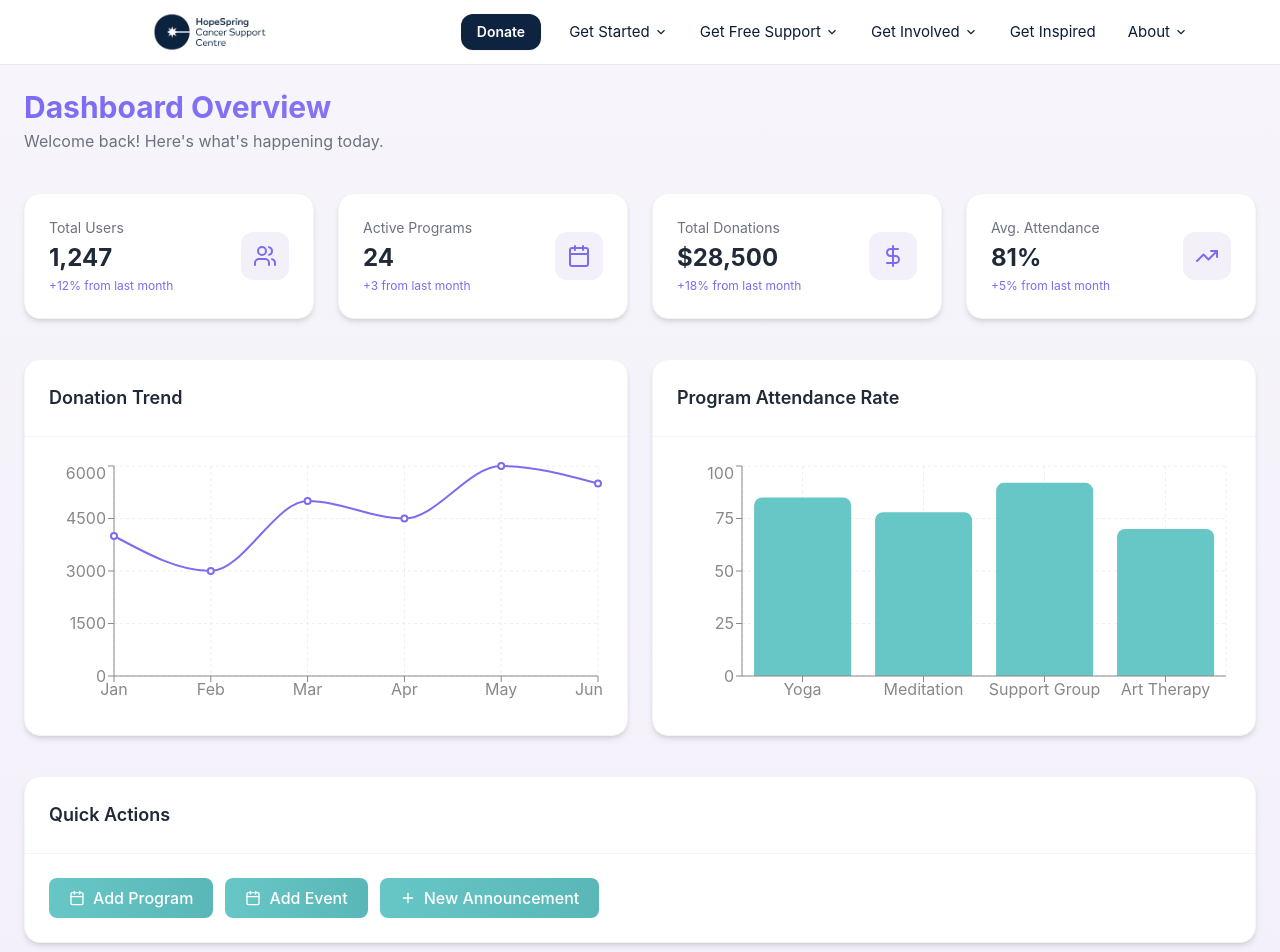
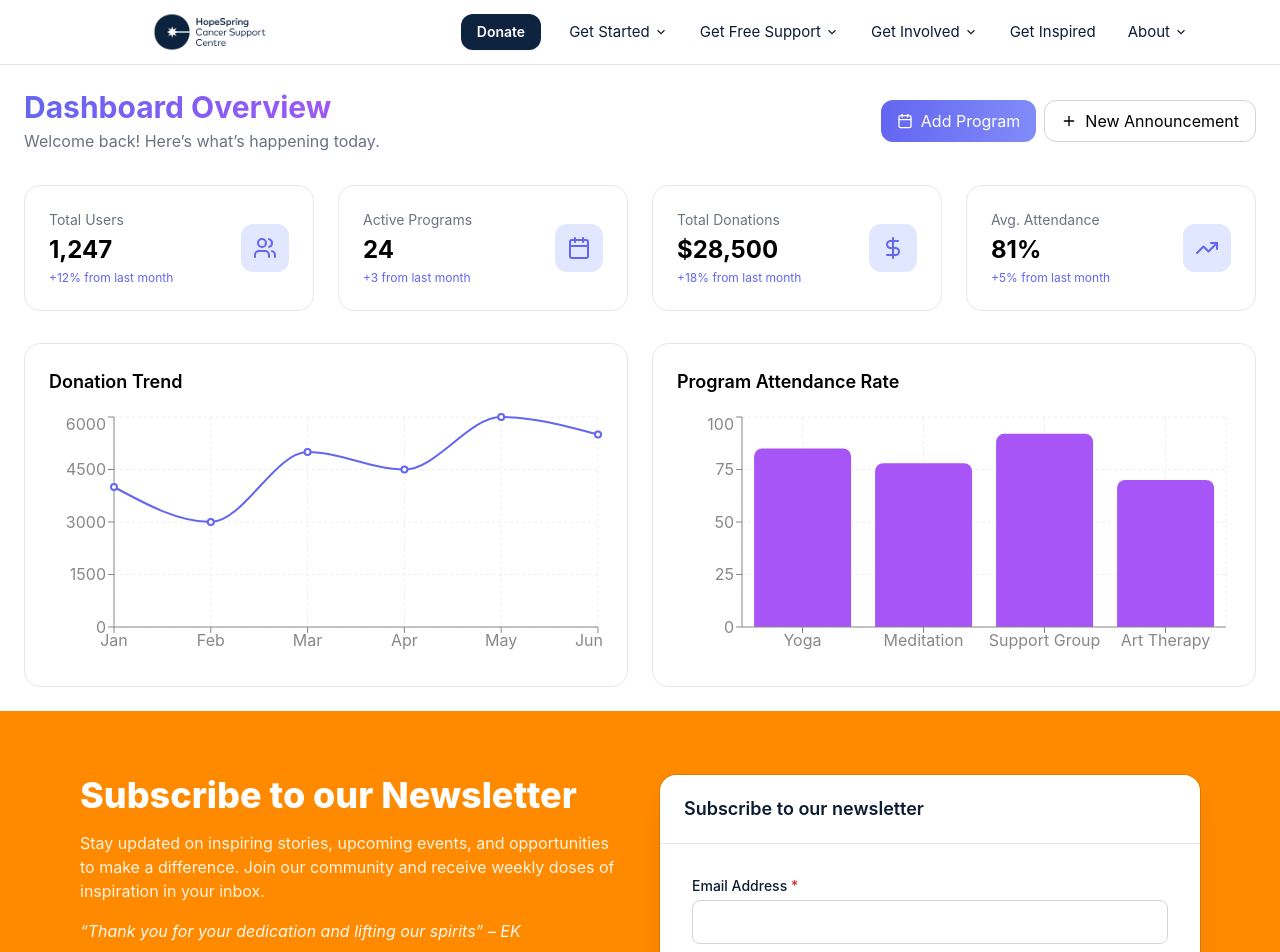
Before and after one commit to Aman-1603/HopeSpring, a React (Create React App) app in the folder hope_spring/: page /admin/dashboard in a window 1280 px wide. Shown: the top 952 px of the page. Built offline with nearby package versions, Linux system fonts and the light colour scheme.

Commit message:
Remove quick actions from admin dashboard.

```diff
--- a/hope_spring/src/AdminSection/AdminDashboard.js
+++ b/hope_spring/src/AdminSection/AdminDashboard.js
@@ -1,5 +1,3 @@
-import React from "react";
-import { useNavigate } from "react-router-dom";
 import { Users, Calendar, DollarSign, TrendingUp, Plus } from "lucide-react";
 import {
   LineChart,
@@ -13,7 +11,6 @@
   ResponsiveContainer,
 } from "recharts";
 
-// Mock data
 const donationData = [
   { month: "Jan", amount: 4000 },
   { month: "Feb", amount: 3000 },
@@ -31,8 +28,6 @@
 ];
 
 const AdminDashboard = () => {
-  const navigate = useNavigate();
-
   const stats = [
     { title: "Total Users", value: "1,247", icon: Users, change: "+12%" },
     { title: "Active Programs", value: "24", icon: Calendar, change: "+3" },
@@ -40,52 +35,49 @@
     { title: "Avg. Attendance", value: "81%", icon: TrendingUp, change: "+5%" },
   ];
 
-  const quickActions = [
-    { label: "Add Program", icon: Calendar },
-    { label: "Add Event", icon: Calendar },
-    { label: "New Announcement", icon: Plus },
-  ];
-
-
-  const handleCardClick = (title) => {
-    if (title === "Total Users") navigate("/admin/users");
-    else if (title === "Active Programs") navigate("/admin/active-programs");
-    else if (title === "Total Donations") navigate("/admin/donations");
-    else if (title === "Avg. Attendance") navigate("/admin/attendance");
-  };
-
   return (
-    <div className="p-6 space-y-10 bg-gradient-to-b from-[#f7f5fb] to-[#f3f0fa] min-h-screen">
+    <div className="space-y-8 p-6">
       {/* Header */}
+      <div className="flex flex-col sm:flex-row justify-between items-start sm:items-center gap-4">
         <div>
-        <h1 className="text-3xl font-bold bg-gradient-to-r from-[#7c6cf2] to-[#9b87f5] bg-clip-text text-transparent">
+          <h1 className="text-3xl font-bold bg-gradient-to-r from-indigo-500 to-purple-500 bg-clip-text text-transparent">
             Dashboard Overview
           </h1>
           <p className="text-gray-500 mt-1">
-          Welcome back! Here's what's happening today.
+            Welcome back! Here’s what’s happening today.
           </p>
+        </div>
+
+        {/* Add Program + Announcement buttons */}
+        <div className="flex gap-2">
+          <button className="flex items-center gap-2 px-4 py-2 rounded-xl bg-gradient-to-r from-indigo-500 to-indigo-400 text-white hover:opacity-90 transition-all">
+            <Calendar className="w-4 h-4" />
+            Add Program
+          </button>
+          <button className="flex items-center gap-2 px-4 py-2 rounded-xl border border-gray-300 hover:bg-gray-50 transition-all">
+            <Plus className="w-4 h-4" />
+            New Announcement
+          </button>
+        </div>
       </div>
 
       {/* Stats Grid */}
       <div className="grid grid-cols-1 sm:grid-cols-2 lg:grid-cols-4 gap-6">
-        {stats.map((stat, index) => (
+        {stats.map((stat, i) => (
           <div
-            key={index}
-            onClick={() => handleCardClick(stat.title)}
-            className="bg-white rounded-2xl p-6 shadow-md border border-gray-100 transition-all hover:shadow-lg hover:scale-[1.02] cursor-pointer"
+            key={i}
+            className="rounded-2xl border p-6 bg-white hover:shadow-md transition-all"
           >
             <div className="flex items-center justify-between">
               <div>
                 <p className="text-sm text-gray-500">{stat.title}</p>
-                <h3 className="text-2xl font-bold text-gray-800 mt-1">
-                  {stat.value}
-                </h3>
-                <p className="text-xs text-[#7c6cf2] mt-1">
+                <h3 className="text-2xl font-bold mt-1">{stat.value}</h3>
+                <p className="text-xs text-indigo-500 mt-1">
                   {stat.change} from last month
                 </p>
               </div>
-              <div className="p-3 rounded-xl bg-[#f3f0fa]">
-                <stat.icon className="w-6 h-6 text-[#7c6cf2]" />
+              <div className="p-3 rounded-xl bg-indigo-100">
+                <stat.icon className="w-6 h-6 text-indigo-500" />
               </div>
             </div>
           </div>
@@ -95,11 +87,8 @@
       {/* Charts Section */}
       <div className="grid grid-cols-1 lg:grid-cols-2 gap-6">
         {/* Donation Trend */}
-        <div className="bg-white rounded-2xl border border-gray-100 shadow-md">
-          <div className="p-6 border-b border-gray-100">
-            <h2 className="text-lg font-semibold text-gray-800">Donation Trend</h2>
-          </div>
-          <div className="p-6">
+        <div className="rounded-2xl border p-6 bg-white">
+          <h2 className="text-lg font-semibold mb-4">Donation Trend</h2>
           <ResponsiveContainer width="100%" height={250}>
             <LineChart data={donationData}>
               <CartesianGrid strokeDasharray="3 3" stroke="#eee" />
@@ -107,30 +96,26 @@
               <YAxis stroke="#888" />
               <Tooltip
                 contentStyle={{
-                    backgroundColor: "#fff",
+                  backgroundColor: "white",
                   border: "1px solid #ddd",
-                    borderRadius: "8px",
+                  borderRadius: "0.5rem",
                 }}
               />
               <Line
                 type="monotone"
                 dataKey="amount"
-                  stroke="#7c6cf2"
+                stroke="#6366f1"
                 strokeWidth={2}
               />
             </LineChart>
           </ResponsiveContainer>
         </div>
-        </div>
 
-        {/* Attendance Rate */}
-        <div className="bg-white rounded-2xl border border-gray-100 shadow-md">
-          <div className="p-6 border-b border-gray-100">
-            <h2 className="text-lg font-semibold text-gray-800">
+        {/* Program Attendance */}
+        <div className="rounded-2xl border p-6 bg-white">
+          <h2 className="text-lg font-semibold mb-4">
             Program Attendance Rate
           </h2>
-          </div>
-          <div className="p-6">
           <ResponsiveContainer width="100%" height={250}>
             <BarChart data={attendanceData}>
               <CartesianGrid strokeDasharray="3 3" stroke="#eee" />
@@ -138,33 +123,14 @@
               <YAxis stroke="#888" />
               <Tooltip
                 contentStyle={{
-                    backgroundColor: "#fff",
+                  backgroundColor: "white",
                   border: "1px solid #ddd",
-                    borderRadius: "8px",
+                  borderRadius: "0.5rem",
                 }}
               />
-                <Bar dataKey="rate" fill="#67c6c6" radius={[8, 8, 0, 0]} />
+              <Bar dataKey="rate" fill="#a855f7" radius={[8, 8, 0, 0]} />
             </BarChart>
           </ResponsiveContainer>
-          </div>
-        </div>
-      </div>
-
-      {/* Quick Actions */}
-      <div className="bg-white rounded-2xl border border-gray-100 shadow-md">
-        <div className="p-6 border-b border-gray-100">
-          <h2 className="text-lg font-semibold text-gray-800">Quick Actions</h2>
-        </div>
-        <div className="p-6 flex flex-wrap gap-3">
-          {quickActions.map((action, index) => (
-            <button
-              key={index}
-              className="flex items-center px-5 py-2 bg-gradient-to-r from-[#67c6c6] to-[#5ab7b7] text-white font-medium rounded-lg hover:opacity-90 transition"
-            >
-              <action.icon className="w-4 h-4 mr-2" />
-              {action.label}
-            </button>
-          ))}
         </div>
       </div>
     </div>
```
Lines whose indentation alone changed are shown as unchanged.
